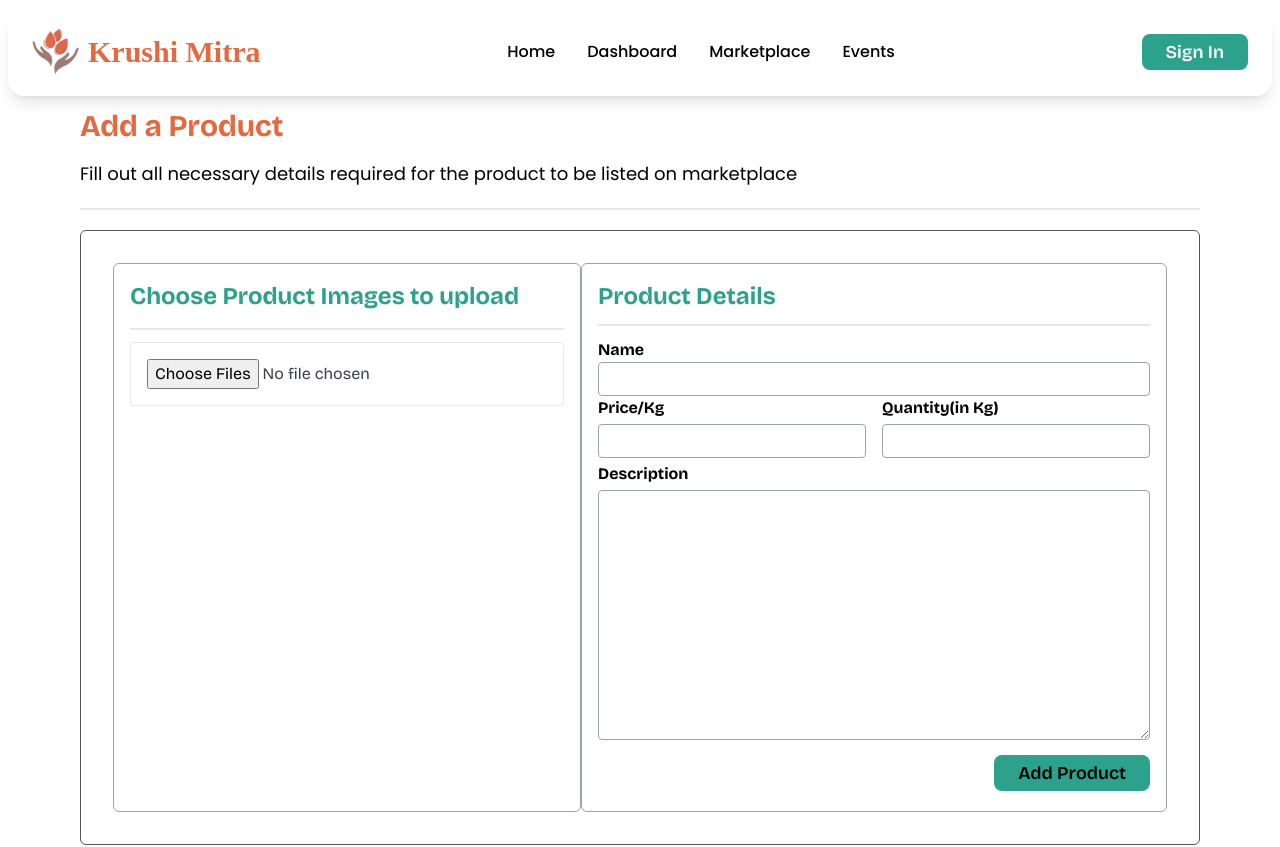
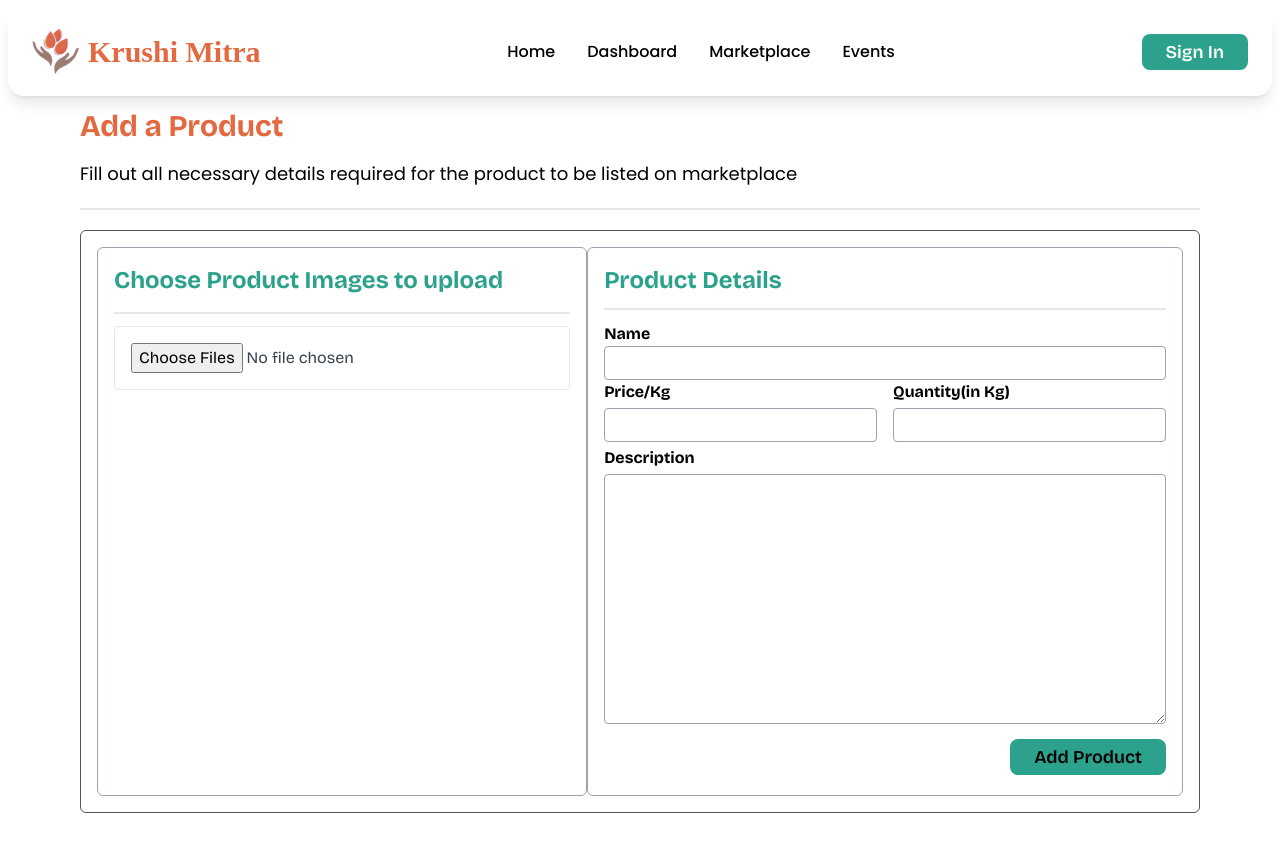
Before and after one commit to zkBOYss/Krushi-Mitra, a React (Vite) app in the folder frontend/: page /add-products in a window 1280 px wide. Shown: the top 847 px of the page. Built offline with nearby package versions, Linux system fonts and the light colour scheme; no server answers; a web font is replaced by a local one.

Commit message:
Frontend: Add product ui fixes

```diff
--- a/frontend/src/forms/ManageProductForm/ProductDetails.jsx
+++ b/frontend/src/forms/ManageProductForm/ProductDetails.jsx
@@ -66,7 +66,7 @@ const ProductDetails = ({ onSave }) => {
 				<div className="h-px my-1 bg-black border-[1px] w-full">
 				</div>
 				{/* Add product Container */}
-				<div className="flex max-sm:flex-col p-8 max-sm:gap-4 max-sm:p-4 justify-between border border-lightgray rounded-md">
+				<div className="flex max-sm:flex-col p-4 max-sm:gap-4 max-sm:p-4 justify-between border border-lightgray rounded-md">
 					{/* Image Upload Section */}
 					<div className="flex flex-col w-1/2 max-sm:w-full p-4 border rounded-md border-gray-400">
 						<h2 className="text-2xl max-sm:text-xl font-bold font-grotesk text-lightgreen mb-3">Choose Product Images to upload</h2>
```
